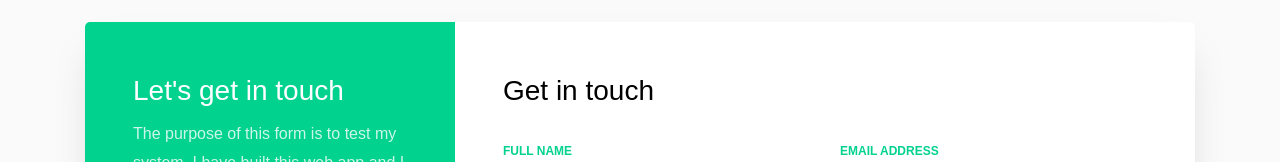
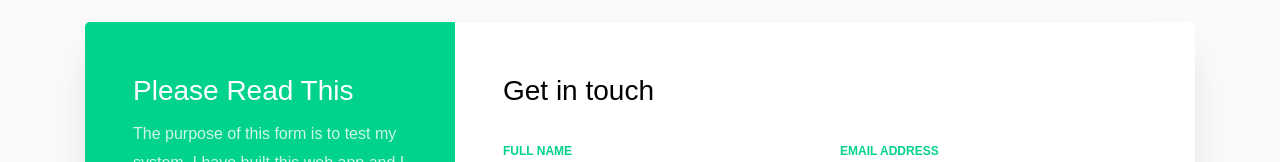
Before and after one commit to sreenathkumar/Newsletter_Signup, a website: page signup.html in a window 1280 px wide. Shown: the part 188-350 px from the top of the page. Drawn offline with Linux system fonts and the light colour scheme.

Commit message:
change in line 88

```diff
--- a/signup.html
+++ b/signup.html
@@ -85,7 +85,7 @@
                      </div>
                      <div class="col-lg-4 col-md-5 d-flex align-items-stretch">
                         <div class="info-wrap bg-primary w-100 p-md-5 p-4">
-                           <h3>Let's get in touch</h3>
+                           <h3>Please Read This</h3>
                            <p>The purpose of this form is to test my system. I have built this web app
                               and I want you to test it. And also I have not any contact information about
                               some of you .So I made this tool to collect your information and also test my system in
```
